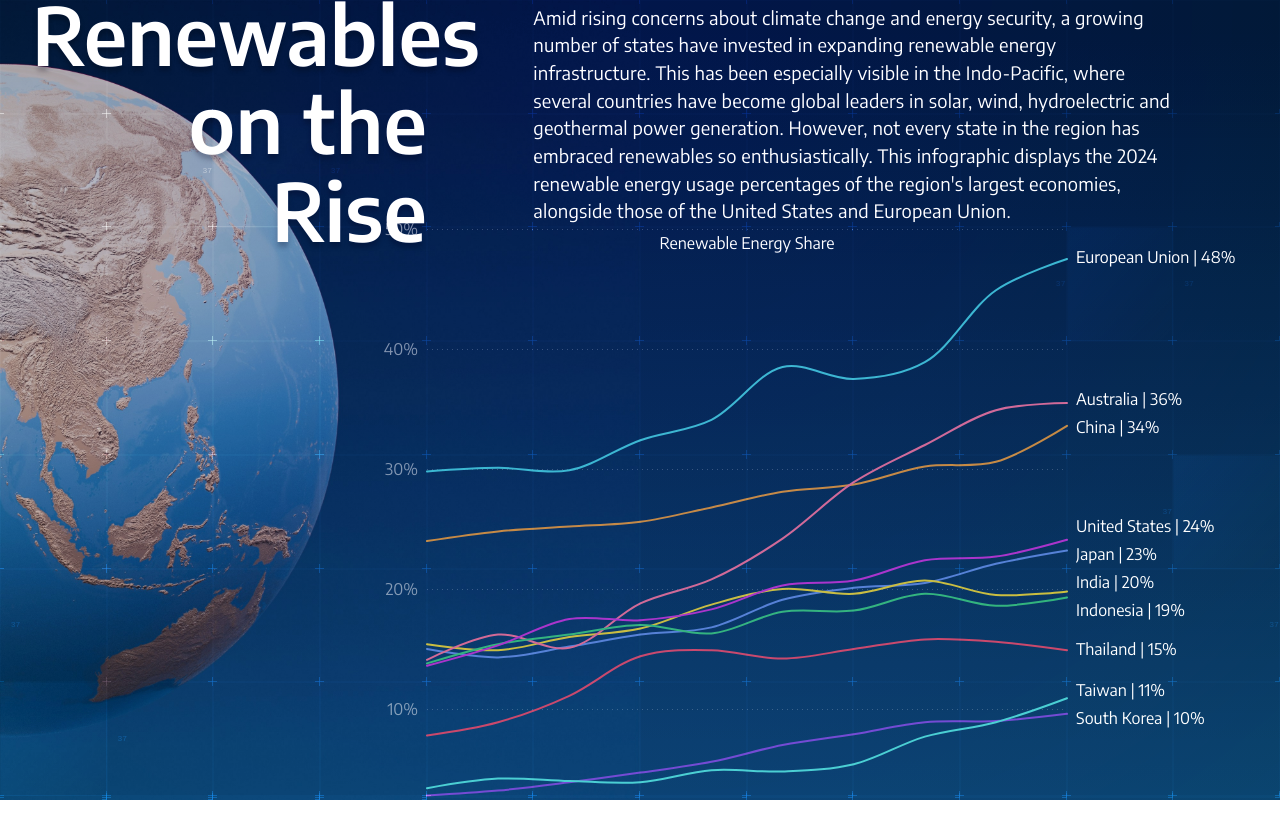
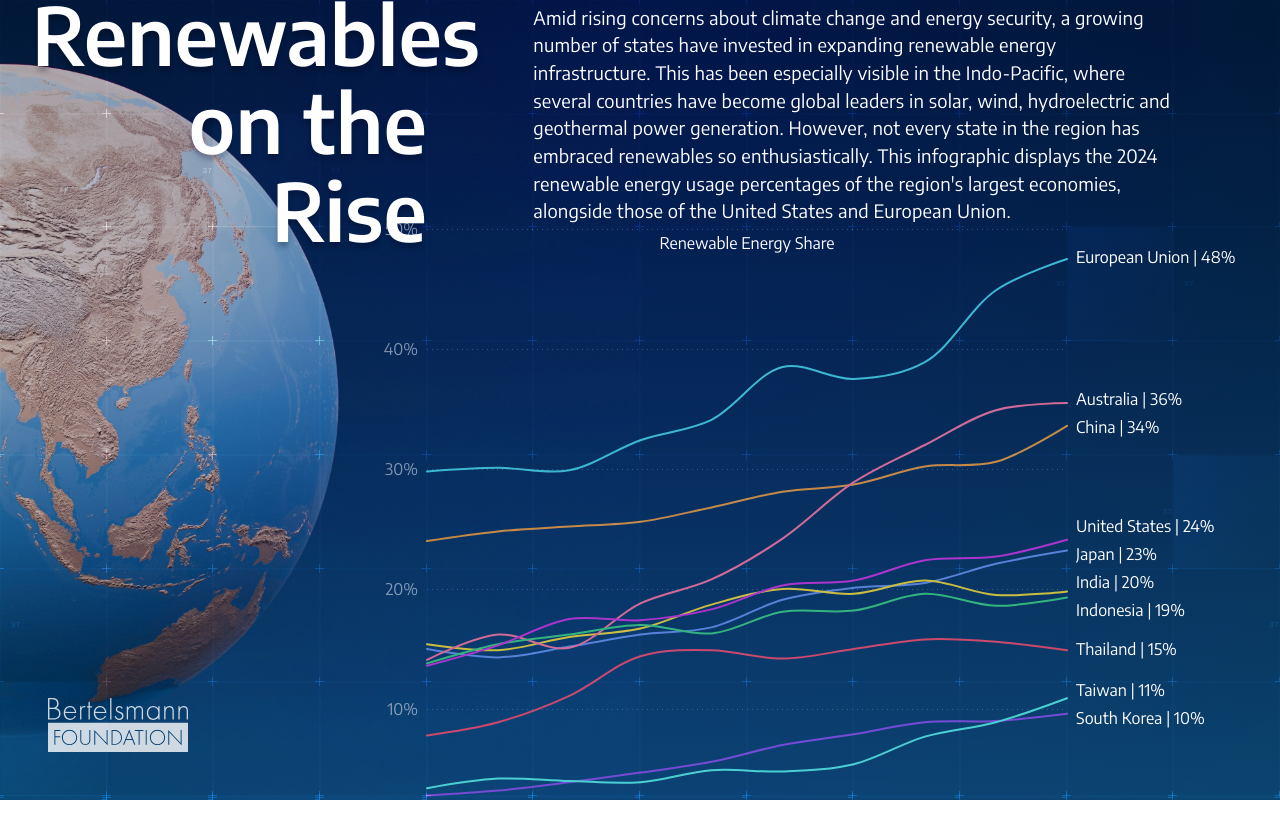
Before and after one commit to ccmdesign/bfna-indopacific, a Nuxt app: page / in a window 1280 px wide. Shown: the top 838 px of the page. Built offline with nearby package versions, Linux system fonts and the light colour scheme.

Commit message:
bfna logo

```diff
--- a/app.vue
+++ b/app.vue
@@ -7,10 +7,20 @@
     <div class="bg-image">
       <img src="@/assets/images/planet.png" alt="Planet Background" />
     </div>
+    <img src="@/assets/images/bfna.svg" alt="BFNA Logo" class="bfna-logo" />
   </div>
 </template>
 
 <style scoped>
+.bfna-logo {
+  position: absolute;
+  bottom: 3rem;
+  left: 3rem;
+  width: 140px;
+  z-index: 20;
+  opacity: 0.8;
+}
+
 .page-wrapper {
   max-width: 100vw;
   max-height: 100vh;
```
Also changed, not shown: assets/images/bfna.svg (added).
